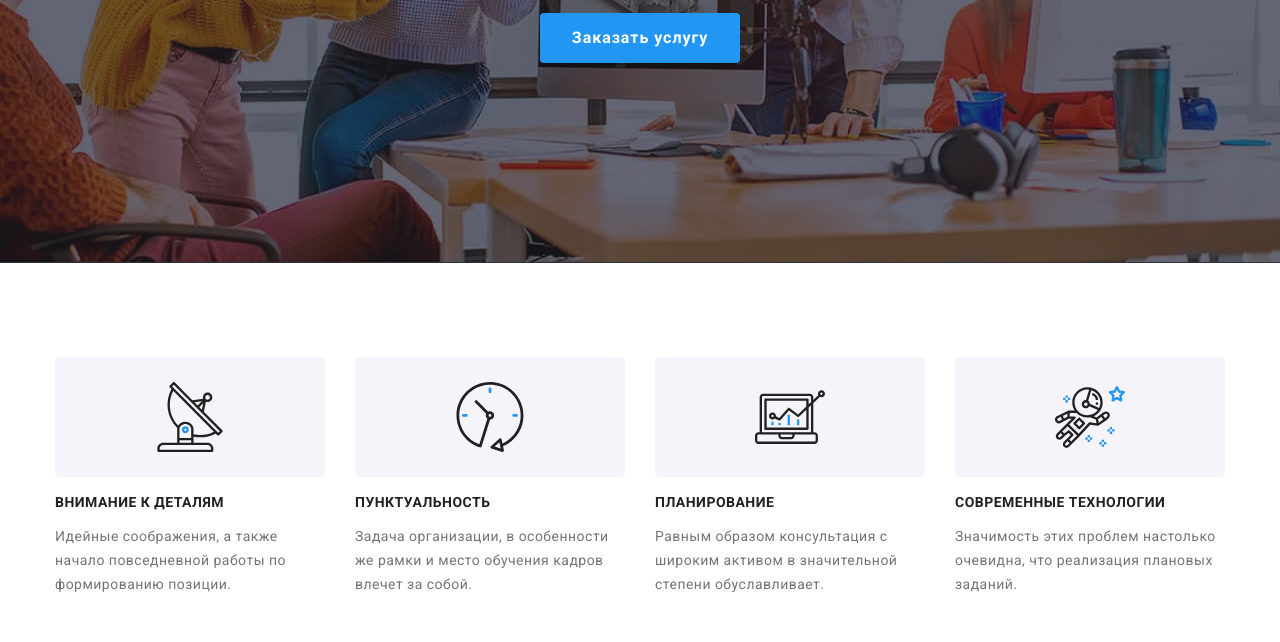
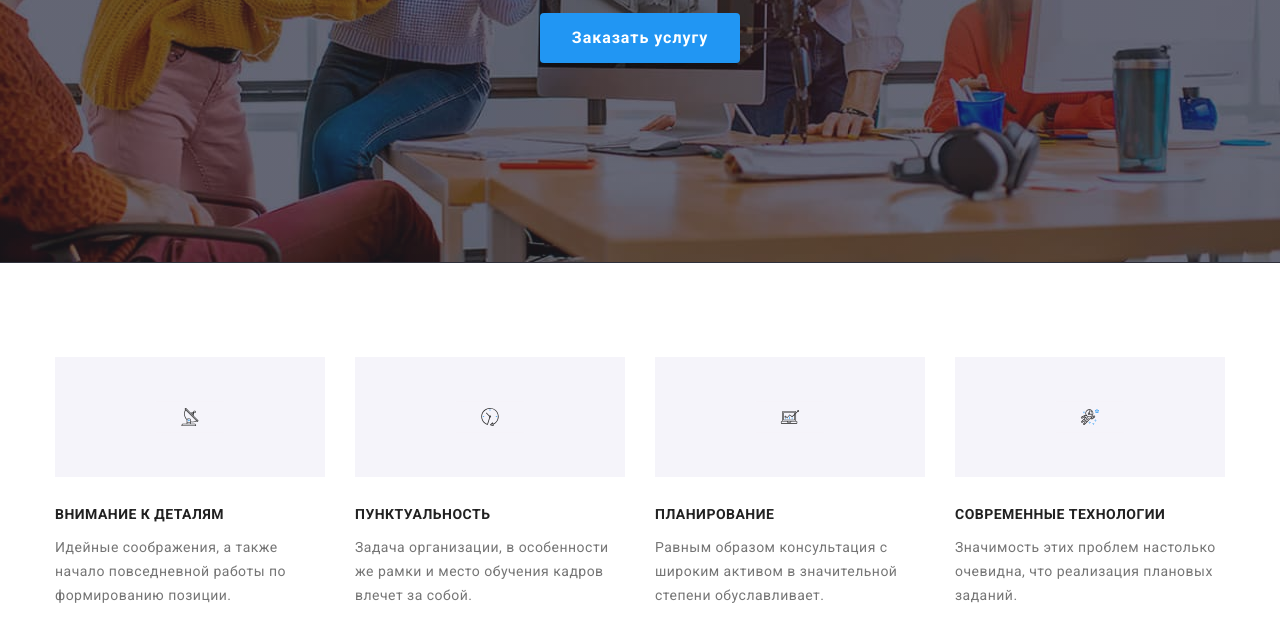
Before and after one commit to Stockton-slap/goit-markup-hw-04, a plain HTML site: page index.html in a window 1280 px wide. Shown: the part 420-1062 px from the top of the page. Drawn offline with Linux system fonts and the light colour scheme.

Commit message:
Change class in main.css, add corrected icons sprite

```diff
--- a/css/main.css
+++ b/css/main.css
@@ -103,6 +103,13 @@
 
 .space-one:not(:last-child) {
   margin-right: 30px;
+}
+
+.features-icon {
+  background-color: #f5f4fa;
+  padding: 25px 100px;
+  display: block;
+  margin-bottom: 30px;
 }
 
 /* WHAT WE DO */
--- a/index.html
+++ b/index.html
@@ -68,7 +68,7 @@
           <h2 class="section-title visually-hidden">Наши преимущества</h2>
           <ul class="features no-marker">
             <li class="space-one">
-              <svg class="icon" width="270" height="120">
+              <svg class="features-icon" width="270" height="120">
                 <use href="./images/icons.svg#group1"></use>
               </svg>
               <h3 class="title-one">Внимание к деталям</h3>
@@ -78,7 +78,7 @@
               </p>
             </li>
             <li class="space-one">
-              <svg class="icon" width="270" height="120">
+              <svg class="features-icon" width="270" height="120">
                 <use href="./images/icons.svg#group2"></use>
               </svg>
               <h3 class="title-one">Пунктуальность</h3>
@@ -88,7 +88,7 @@
               </p>
             </li>
             <li class="space-one">
-              <svg class="icon" width="270" height="120">
+              <svg class="features-icon" width="270" height="120">
                 <use href="./images/icons.svg#group3"></use>
               </svg>
               <h3 class="title-one">Планирование</h3>
@@ -98,7 +98,7 @@
               </p>
             </li>
             <li class="space-one">
-              <svg class="icon" width="270" height="120">
+              <svg class="features-icon" width="270" height="120">
                 <use href="./images/icons.svg#group4"></use>
               </svg>
               <h3 class="title-one">Современные технологии</h3>
```
Also changed, not shown: images/icons.svg, 2 other files.
